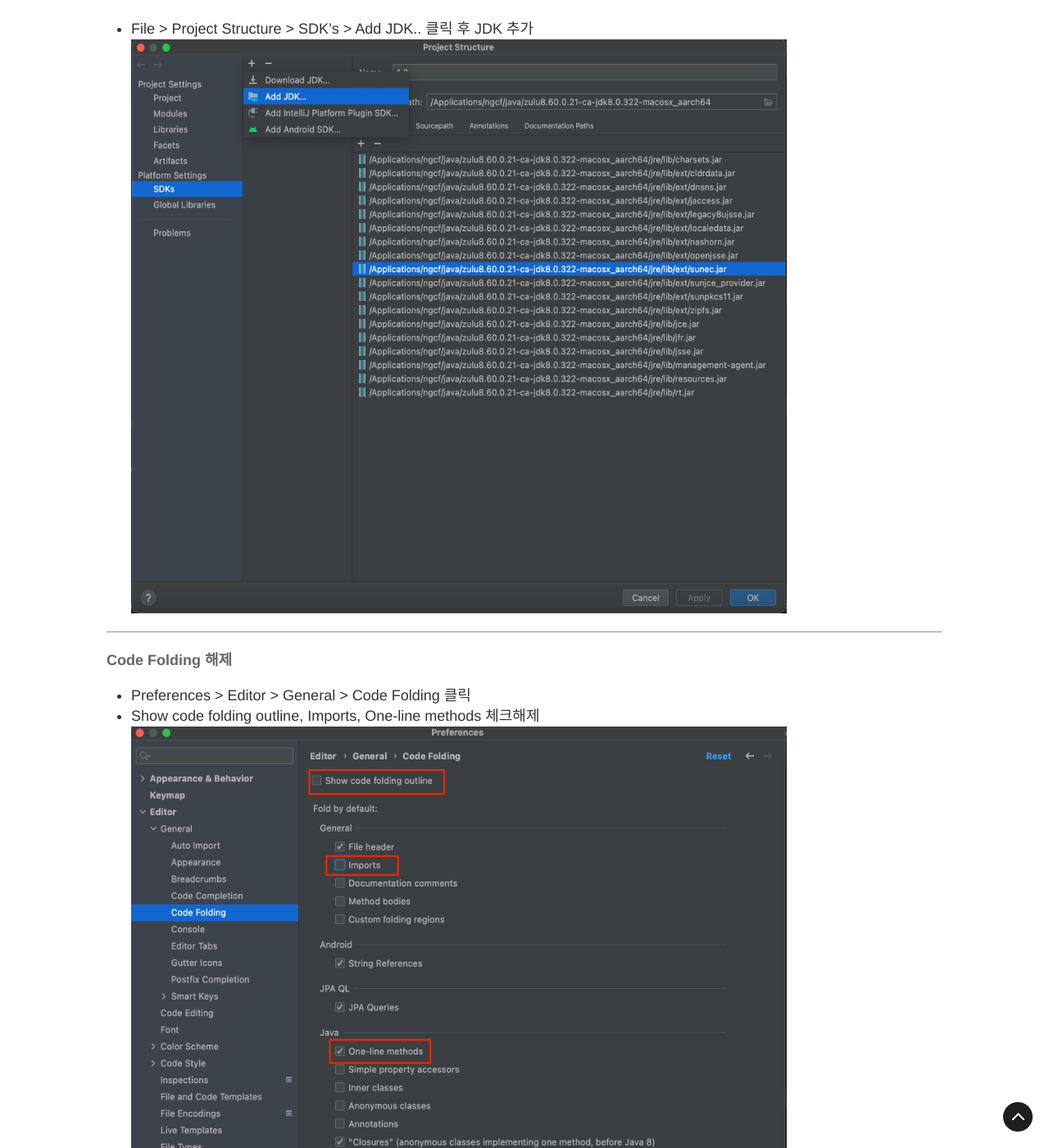
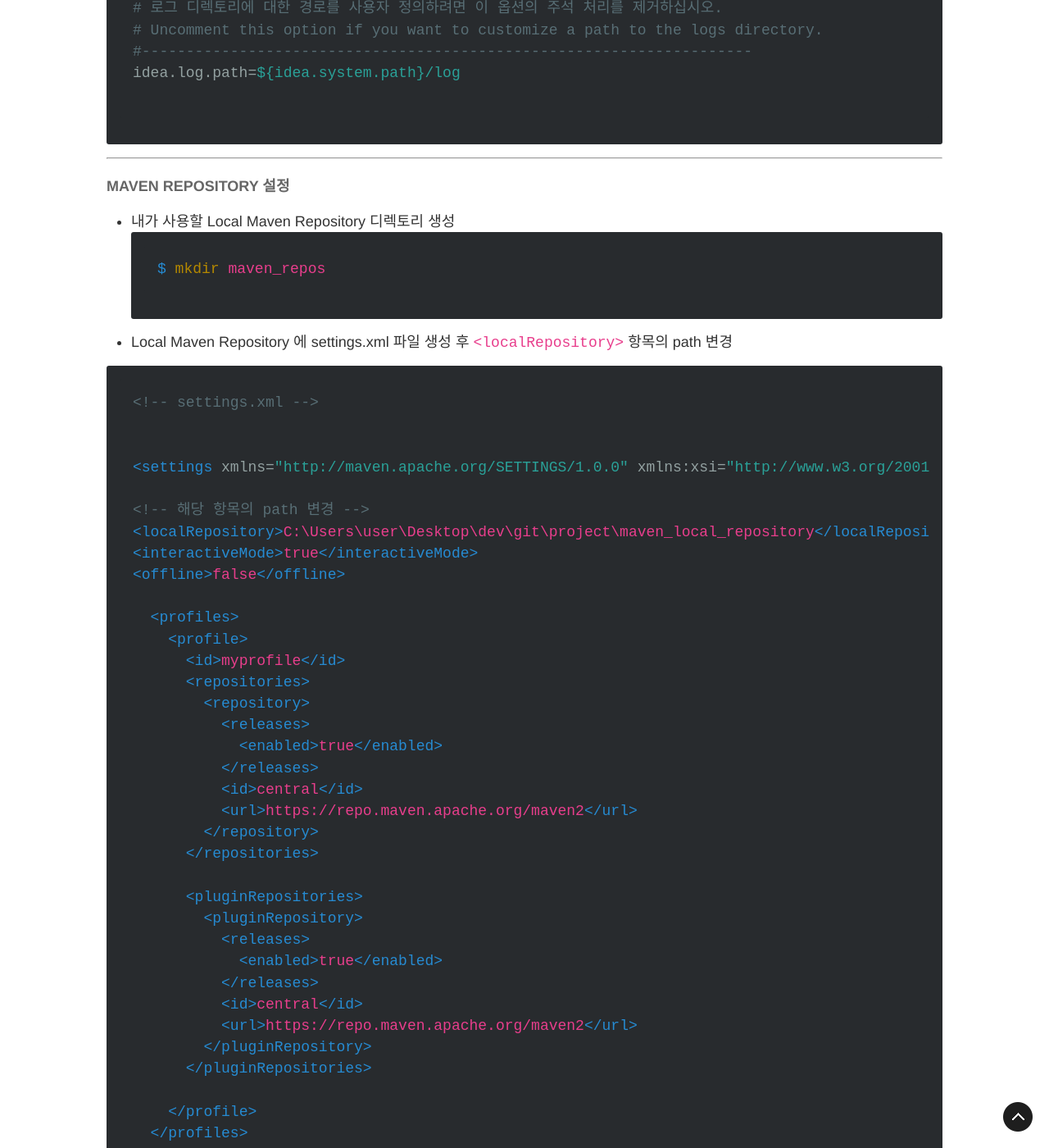
Before and after one commit to gymbombom/gymbombom.github.io, a Jekyll site: the page built from _posts/2022/2022-09-07-1-intelliJ-settings.md, in a window 1280 px wide and 1400 px high, scrolled down 1429 px. Shown: the whole window at 82% size. Built offline with Jekyll 4.4.1, drawn with Linux system fonts in a browser that asks for light colours; some web fonts are replaced; comment, search, counter and statistics services are not loaded; some of the changed text lies outside the part shown.

Commit message:
인텔리제이 설정 commit

````diff
--- a/_posts/2022/2022-09-07-1-intelliJ-settings.md
+++ b/_posts/2022/2022-09-07-1-intelliJ-settings.md
@@ -5,6 +5,14 @@
     - 인텔리제이
     - intelliJ
 ---
+
+#### quarantine 속성 제거
+* Mac OS의 경우, "확인되지 않은 개발자가 배포했기 때문에 열 수 없습니다" 문제로 인해 App 이 실행불가 하므로 quarantine 속성을 제거해야 한다.
+
+```shell
+$ xattr -d com.apple.quarantine ./IntelliJ IDEA.app
+```
+
 
 #### portable 설정
 * ./IntelliJ IDEA.app/Contents/bin/idea.properties 파일 열기(Mac OS의 경우)
@@ -45,6 +53,66 @@
 idea.log.path=${idea.system.path}/log
 
 ```
+
+---
+
+#### MAVEN REPOSITORY 설정
+* 내가 사용할 Local Maven Repository 디렉토리 생성
+```shell
+$ mkdir maven_repos
+```
+
+* Local Maven Repository 에 settings.xml 파일 생성 후 ```<localRepository>``` 항목의 path 변경
+
+```xml
+<!-- settings.xml -->
+
+
+<settings xmlns="http://maven.apache.org/SETTINGS/1.0.0" xmlns:xsi="http://www.w3.org/2001/XMLSchema-instance" xsi:schemaLocation="http://maven.apache.org/SETTINGS/1.0.0 http://maven.apache.org/xsd/settings-1.0.0.xsd">
+
+<!-- 해당 항목의 path 변경 -->
+<localRepository>C:\Users\user\Desktop\dev\git\project\maven_local_repository</localRepository>
+<interactiveMode>true</interactiveMode>
+<offline>false</offline>
+
+  <profiles>
+    <profile>
+      <id>myprofile</id>
+      <repositories>
+        <repository>
+          <releases>
+            <enabled>true</enabled>
+          </releases>
+          <id>central</id>
+          <url>https://repo.maven.apache.org/maven2</url>
+        </repository>
+      </repositories>
+
+      <pluginRepositories>
+        <pluginRepository>
+          <releases>
+            <enabled>true</enabled>
+          </releases>
+          <id>central</id>
+          <url>https://repo.maven.apache.org/maven2</url>
+        </pluginRepository>
+      </pluginRepositories>
+
+    </profile>
+  </profiles>
+
+  <activeProfiles>
+    <activeProfile>myprofile</activeProfile>
+  </activeProfiles>
+
+</settings>
+```
+
+* IntelliJ IDEA > Settings > Preferences > Build, Execution, Deployment > Build Tools > Maven > User settings file 항목수정<br>
+
+<img src="/images/posts/19.png" width='800' height='700'>
+
+
 ---
 
 #### SDK 설정
````
